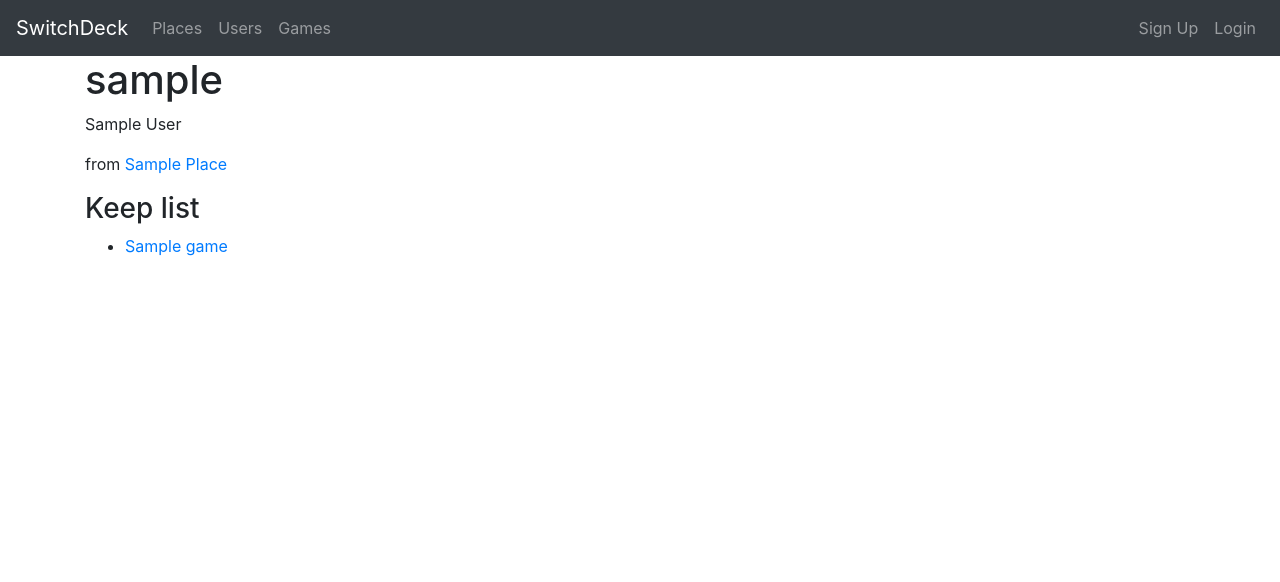
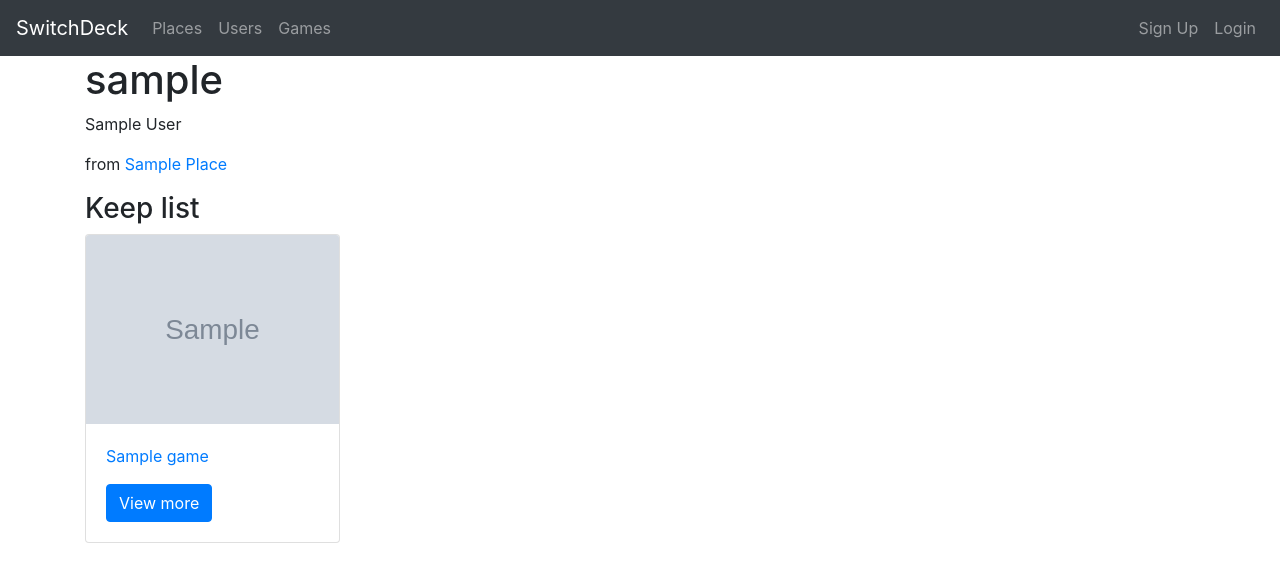
Before and after one commit to dem214/switchdeck, a Django app: a page that uses switchdecksite/switchdeck/templates/registration/profile.html in a window 1280 px wide. Shown: the top 582 px of the page. Run offline with Django 3.2, Linux system fonts and the light colour scheme; tables that the repository leaves empty hold one stand-in row (values such as "Sample post"); grey boxes marked "Sample" are stand-in pictures; some libraries are stand-ins or nearby versions.

Commit message:
profile and index library carding, i18n

```diff
--- a/switchdecksite/switchdeck/templates/registration/profile.html
+++ b/switchdecksite/switchdeck/templates/registration/profile.html
@@ -4,7 +4,8 @@
 {% block title %}{{ userprof.get_username }} | {% trans "Profile" %} | SwitchDeck{{ userprof.get_username }} {% endblock %}
 
 {% block admin_link %}<li>
-  <a class="btn btn-outline-danger" href="{% url 'admin:switchdeck_user_change' userprof.id%}">
+  <a class="btn btn-outline-danger"
+    href="{% url 'admin:switchdeck_user_change' userprof.id%}">
     {% trans "Change on admin site" %}
   </a>
 </li>
@@ -16,10 +17,14 @@
 {% if userprof.get_full_name %}
 <p>{{ userprof.get_full_name }}</p>
 {% endif %}
-<p>from <a href="{% url 'place' name=userprof.profile.place.name %}">{{ userprof.profile.place.name|title }}</a></p>
+<p>from <a href="{% url 'place' name=userprof.profile.place.name %}">
+  {{ userprof.profile.place.name|title }}
+</a></p>
 
 {% if user.is_authenticated and user == userprof %}
-<p><a href="{% url 'update_profile' %}">Update profile</a></p>
+<p><a href="{% url 'update_profile' %}">
+  {% trans "Update" %} {% trans "profile" %}
+</a></p>
 {% endif %}
 
 {% if user.is_authenticated and user == userprof %}
@@ -31,59 +36,134 @@
 
 {% if keep_list %}
 <h3>Keep list</h3>
-<ul>
-  {% for game_item in keep_list %}
-  <li>
-    <a href="{% url 'gamelist_item' game_item.id %}">
-    {{ game_item.game.name }}
-    </a>
-    {% if game_item.prop == 's' %} <span class="badge badge-secondary">for sell</span>{% endif %}
-    {% if not game_item.active %}<span class="badge badge-warning">inactive</span> {% endif %}
-  </li>
+<div class="row">
+  {% for gamelist in keep_list %}
+  <div class="col-md-3">
+    <div class="card">
+      {% if gamelist.game.cover %}
+      <img src="{{ gamelist.game.cover.url }}"
+        alt="{{ gamelist.game.name }} {% trans 'cover' %}"
+        class="card-img-top"
+        href="{{ gamelist.game.get_absolute_url }}">
+      {% endif %}
+      <div class="card-body">
+        <p class="card-text">
+          <a href="{{ gamelist.game.get_absolute_url }}">
+            {{ gamelist.game.name }}
+          </a>
+          {% if gamelist.prop == 's' %}<span class="badge badge-secondary">
+            {% trans "for sell" %}
+          </span>{% endif %}
+          {% if not gamelist.active %}<span class="badge badge-warning">
+            {% trans "inactive" %}
+          </span> {% endif %}
+        </p>
+        <a href="{{ gamelist.get_absolute_url }}" class="btn btn-primary">
+          {% trans "View more" %}
+        </a>
+      </div>
+    </div>
+  </div>
   {% endfor %}
-</ul>
+</div>
 {% endif %}
 
 {% if wish_list %}
 <h3>Wish list</h3>
-<ul>
-  {% for game_item in wish_list %}
-  <li>
-    <a href="{% url 'gamelist_item' game_item.id %}">
-    {{ game_item.game.name }}
-    </a>
-    {% if game_item.prop == 'b' %} <span class="badge badge-secondary">ready to buy</span>{% endif %}
-    {% if not game_item.active %}<span class="badge badge-warning">inactive</span> {% endif %}
-  </li>
+<div class="row">
+  {% for gamelist in wish_list %}
+  <div class="col-md-3">
+    <div class="card">
+      {% if gamelist.game.cover %}
+      <img src="{{ gamelist.game.cover.url }}"
+        alt="{{ gamelist.game.name }} {% trans 'cover' %}"
+        class="card-img-top"
+        href="{{ gamelist.game.get_absolute_url }}">
+      {% endif %}
+      <div class="card-body">
+        <p class="card-text">
+          <a href="{{ gamelist.game.get_absolute_url }}">
+            {{ gamelist.game.name }}
+          </a>
+          {% if gamelist.prop == 'b' %}<span class="badge badge-secondary">
+            {% trans "ready to buy" %}
+          </span>{% endif %}
+          {% if not gamelist.active %}<span class="badge badge-warning">
+            {% trans "inactive" %}
+          </span> {% endif %}
+        </p>
+        <a href="{{ gamelist.get_absolute_url }}" class="btn btn-primary">
+          {% trans "View more" %}
+        </a>
+      </div>
+    </div>
+  </div>
   {% endfor %}
-</ul>
+</div>
 {% endif %}
 
 {% if sell_list %}
 <h3>Sell list</h3>
-<ul>
-  {% for game_item in sell_list %}
-  <li>
-    <a href="{% url 'gamelist_item' game_item.id %}">{{ game_item.game.name }}
-    </a>
-    {% if not game_item.active %}<span class="badge badge-warning">inactive</span> {% endif %}
-  </li>
+<div class="row">
+  {% for gamelist in sell_list %}
+  <div class="col-md-3">
+    <div class="card" style="width: 18rem;">
+      {% if gamelist.game.cover %}
+      <img src="{{ gamelist.game.cover.url }}"
+        alt="{{ gamelist.game.name }} {% trans 'cover' %}"
+        class="card-img-top"
+        href="{{ gamelist.game.get_absolute_url }}">
+      {% endif %}
+      <div class="card-body">
+        <p class="card-text">
+          <a href="{{ gamelist.game.get_absolute_url }}">
+            {{ gamelist.game.name }}
+          </a>
+          {% if not gamelist.active %}<span class="badge badge-warning">
+            {% trans "inactive" %}
+          </span>{% endif %}
+        </p>
+        <a href="{{ gamelist.get_absolute_url }}" class="btn btn-primary">
+          {% trans "View more" %}
+        </a>
+      </div>
+    </div>
+  </div>
   {% endfor %}
-</ul>
+</div>
 {% endif %}
 
 {% if buy_list %}
 <h3>Buy list</h3>
-<ul>
-  {% for game_item in buy_list %}
-  <li>
-    <a href="{% url 'gamelist_item' game_item.id %}">{{ game_item.game.name }}
-    </a>
-    {% if not game_item.active %}<span class="badge badge-warning">inactive</span> {% endif %}
-  </li>
+<div class="row">
+  {% for gamelist in buy_list %}
+  <div class="col-md-3">
+    <div class="card" style="width: 18rem;">
+      {% if gamelist.game.cover %}
+      <img src="{{ gamelist.game.cover.url }}"
+        alt="{{ gamelist.game.name }} {% trans 'cover' %}"
+        class="card-img-top"
+        href="{{ gamelist.game.get_absolute_url }}">
+      {% endif %}
+      <div class="card-body">
+        <p class="card-text">
+          <a href="{{ gamelist.game.get_absolute_url }}">
+            {{ gamelist.game.name }}
+          </a>
+          {% if not gamelist.active %}<span class="badge badge-warning">
+            {% trans "inactive" %}
+          </span>{% endif %}
+        </p>
+        <a href="{{ gamelist.get_absolute_url }}" class="btn btn-primary">
+          {% trans "View more" %}
+        </a>
+      </div>
+    </div>
+  </div>
   {% endfor %}
-</ul>
+</div>
 {% endif %}
+
 {% if user.is_authenticated and user == userprof %}
 <!-- User navigation highlighting-->
 <script>
--- a/switchdecksite/switchdeck/templates/switchdeck/index.html
+++ b/switchdecksite/switchdeck/templates/switchdeck/index.html
@@ -1,4 +1,5 @@
 {% extends "switchdeck/_base.html" %}
+{% load i18n %}
 
 {% block title %}SwitchDeck{% endblock %}
 
@@ -11,7 +12,7 @@
       {% if game.cover %}
       <a href="{{game.get_absolute_url}}">
         <img class="card-img-top" src="{{game.cover.url}}"
-          alt="{{ game.name }} cover">
+          alt="{{ game.name }} {% trans 'cover' %}">
       </a>
       {% endif %}
       <div class="card-body">
```
Also changed, not shown: switchdecksite/locale/ru_RU/LC_MESSAGES/django.po.
